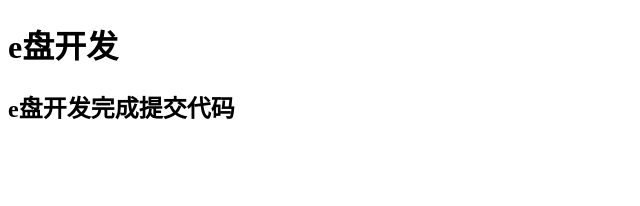
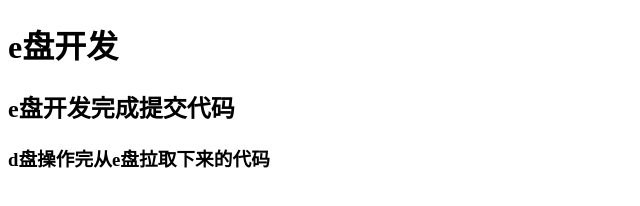
Before and after one commit to ouhuali66/git1, a plain HTML site: page index.html in a window 1280 px wide. Shown: the whole page, without its empty margins (0-640 px from the left). Drawn offline with Linux system fonts and the light colour scheme.

Commit message:
提交e盘开发者的代码

```diff
--- a/index.html
+++ b/index.html
@@ -10,6 +10,7 @@
 <body>
     <h1>e盘开发</h1>
     <h2>e盘开发完成提交代码</h2>
+    <h3>d盘操作完从e盘拉取下来的代码</h3>
 </body>
 
 </html>
```
